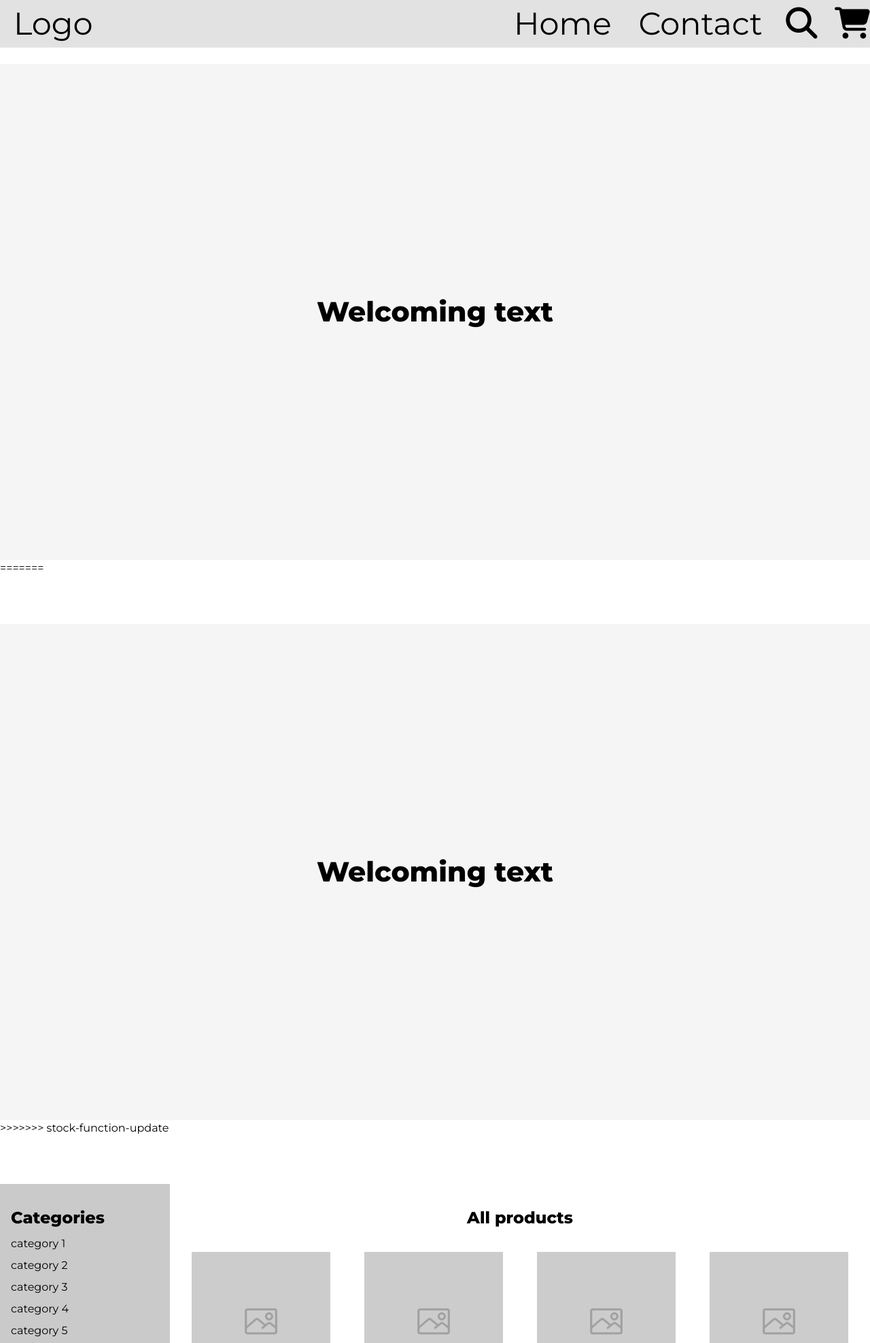
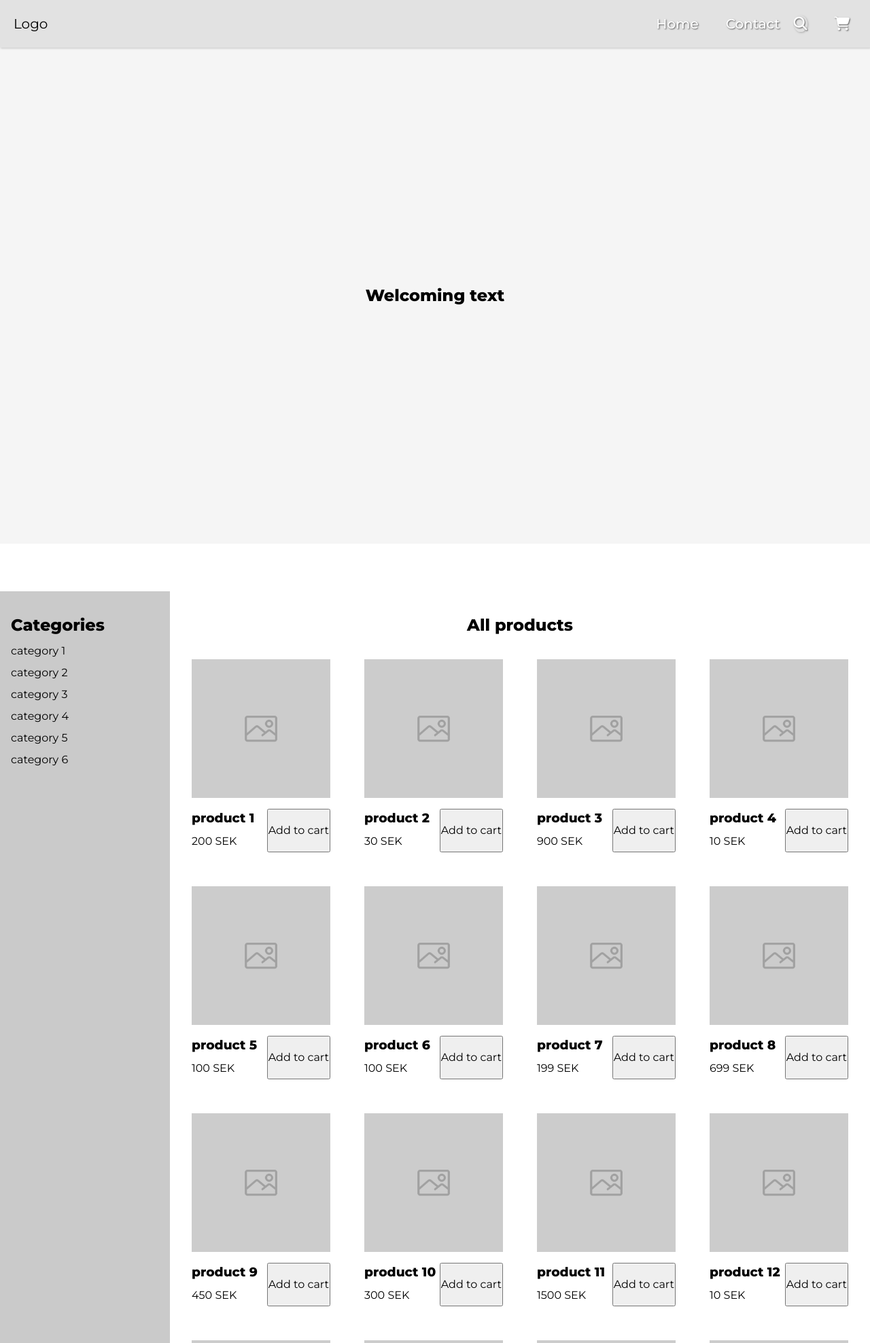
Before and after one commit to G03-Fend19/webshop, a PHP site: page / in a window 1280 px wide. Shown: the top 1976 px of the page at 68% size. Run offline with PHP 8.4, Linux system fonts and the light colour scheme; data comes from the database, SQL or seed files in the repository; a stand-in replaces the project's code that opens the database connection; some libraries are stand-ins or nearby versions.

Commit message:
Styling nav at startpage

```diff
--- a/assets/header.php
+++ b/assets/header.php
@@ -12,46 +12,19 @@
 <body>
 
 
-<<<<<<< HEAD
-<header class="header">
-  <nav class="fixed">
-    <div class="header__logo">Logo</div>
-    <ul class="header__nav">
-      <li class="header__nav__item"><a class="header__nav__item__a header__nav__item__home" href="">Home</a></li>
-      <li class="header__nav__item"><a class="header__nav__item__a header__nav__item__contact" href=""><i
-            class="fas fa-phone"></i></a></li>
-      <li class="header__nav__item"><a id="contact-desktop" class="header__nav__item__a header__nav__item__contact2"
-          href="">Contact</a></li>
-      <li class="header__nav__item">
-        <form class="header__nav__item__searchform" name="search_form" action="search.php#main"
-              onsubmit="return validateSearchForm()" method="GET">
-          <input class="header__nav__item__searchbar hidden" placeholder="search..." type="text" name="search">
-        </input>
-        <button class="header__nav__item__searchBtn search hidden">Go</button>
-        </form>
-      </li>
-      <li class="header__nav__item"><a class="header__nav__item__a header__nav__item__search"><i
-            class="fas fa-search"></i></a></li>
-      <li class="header__nav__item"><a class="header__nav__item__a header__nav__item__cart" href=""><i
-            class="fas fa-shopping-cart"></i></a></li>
-    </ul>
-  </nav>
-  <section class="header__hero">
-    <h1>Welcoming text</h1>
-  </section>
-</header>
-=======
   <header class="header">
     <nav class="fixed">
-      <div class="header__logo">Logo</div>
+      <div class="header__logo"><a href="index.php">Logo</a></div>
       <ul class="header__nav">
-        <li class="header__nav__item"><a class="header__nav__item__a header__nav__item__home" href="">Home</a></li>
+        <li class="header__nav__item"><a class="header__nav__item__a header__nav__item__home" href="index.php">Home</a>
+        </li>
         <li class="header__nav__item"><a class="header__nav__item__a header__nav__item__contact" href=""><i
               class="fas fa-phone"></i></a></li>
         <li class="header__nav__item"><a id="contact-desktop" class="header__nav__item__a header__nav__item__contact2"
             href="">Contact</a></li>
         <li class="header__nav__item">
-          <form class="header__nav__item__searchform" action="search.php#main" method="GET">
+          <form class="header__nav__item__searchform" name="search_form" action="search.php#main"
+            onsubmit="return validateSearchForm()" method="GET">
             <input class="header__nav__item__searchbar hidden" placeholder="search..." type="text" name="search">
             </input>
             <button class="header__nav__item__searchBtn search hidden">Go</button>
@@ -67,7 +40,6 @@
       <h1>Welcoming text</h1>
     </section>
   </header>
->>>>>>> stock-function-update
 
   <script>
   (() => {
--- /dev/null
+++ b/styles/partials/_extends.scss
@@ -0,0 +1,26 @@
+%boxShadowSection {
+  padding: 1em;
+  background: white;
+  box-shadow: 1px 1px 3px rgb(212, 212, 212);
+}
+
+%linkStyle {
+  font-weight: 500;
+  color: white;
+  text-shadow: 1px 1px 2px rgb(92, 92, 92);
+  font-size: 20px;
+  text-decoration: none;
+}
+
+//search-and-contact creates circles around
+// search and contact icons.
+%search-and-contact {
+  height: 60px;
+  width: 60px;
+  border-radius: 50%;
+  background-color: rgb(226, 226, 226);
+  display: flex;
+  justify-content: center;
+  align-items: center;
+  box-shadow: 1px 1px 3px rgb(168, 168, 168);
+}
--- a/styles/partials/_header.scss
+++ b/styles/partials/_header.scss
@@ -8,6 +8,7 @@
   display: flex;
   justify-content: center;
   align-items: center;
+  box-shadow: 1px 1px 3px rgb(168, 168, 168);
 }
 
 .header {
@@ -15,11 +16,9 @@
   justify-content: space-around;
   align-items: center;
   grid-template: auto 1fr / 1fr;
-  font-size: 1.7em;
   width: 100vw;
 
   nav {
-    font-size: 1.7em;
     position: fixed;
     top: 0;
     z-index: 10;
@@ -28,6 +27,8 @@
     height: 70px;
     align-items: center;
     background-color: rgb(226, 226, 226);
+    font-size: 20px;
+    box-shadow: 1px 1px 3px rgb(194, 194, 194);
   }
 
   &__logo {
@@ -39,15 +40,13 @@
   &__nav {
     list-style-type: none;
     margin-right: 20px;
-
     display: flex;
 
     &__item {
       margin-left: 20px;
 
       a {
-        text-decoration: none;
-        color: black;
+        @extend %linkStyle;
 
         @media (min-width: 800px) {
           display: inline;
@@ -63,7 +62,8 @@
         @extend .search-and-contact;
         position: fixed;
         margin-top: 75vh;
-        right: 11%;
+        right: 1em;
+
         i {
           @media (min-width: 800px) {
             display: none;
@@ -76,31 +76,39 @@
 
         position: fixed;
         margin-top: 85vh;
-        right: 12%;
+        right: 1em;
 
         &:hover {
           cursor: pointer;
         }
       }
+
       &__searchform {
         @media (max-width: 800px) {
           position: fixed;
-          margin-top: 86vh;
-          right: 28%;
+          margin-top: 87vh;
+          right: 5em;
         }
       }
+
       &__searchbar {
         height: 20px;
         border-radius: 6px;
         border: 1px solid rgb(80, 80, 80);
       }
+
       &__searchBtn {
         height: 24px;
         border-radius: 6px;
         border: 1px solid rgb(80, 80, 80);
+
         @media (min-width: 800px) {
           display: none;
         }
+      }
+
+      &__cart {
+        margin-right: 1.5em;
       }
     }
   }
@@ -122,10 +130,12 @@
 .hidden {
   display: none;
 }
+
 .fixed {
   position: fixed;
   top: 0;
 }
+
 #contact-desktop {
   @media (max-width: 800px) {
     display: none;
--- a/styles/partials/_reset.scss
+++ b/styles/partials/_reset.scss
@@ -45,9 +45,9 @@ ol[class] {
 }
 
 /* A elements that don't have a class get default styles */
-a:not([class]) {
-  text-decoration-skip-ink: auto;
-}
+// a:not([class]) {
+//   text-decoration-skip-ink: auto;
+// }
 
 /* Make images easier to work with */
 img {
--- a/styles/style.css
+++ b/styles/style.css
@@ -1,4 +1,12 @@
 @import url("https://fonts.googleapis.com/css2?family=Montserrat:wght@300;400;500;800&display=swap");
+.header__nav__item a {
+  font-weight: 500;
+  color: white;
+  text-shadow: 1px 1px 2px #5c5c5c;
+  font-size: 20px;
+  text-decoration: none;
+}
+
 /* Box sizing rules */
 *,
 *::before,
@@ -47,10 +55,6 @@ ol[class] {
 }
 
 /* A elements that don't have a class get default styles */
-a:not([class]) {
-  text-decoration-skip-ink: auto;
-}
-
 /* Make images easier to work with */
 img {
   max-width: 100%;
@@ -124,6 +128,8 @@ a {
   -webkit-box-align: center;
       -ms-flex-align: center;
           align-items: center;
+  -webkit-box-shadow: 1px 1px 3px #a8a8a8;
+          box-shadow: 1px 1px 3px #a8a8a8;
 }
 
 .header {
@@ -137,12 +143,10 @@ a {
   -ms-grid-rows: auto 1fr;
   -ms-grid-columns: 1fr;
       grid-template: auto 1fr / 1fr;
-  font-size: 1.7em;
   width: 100vw;
 }
 
 .header nav {
-  font-size: 1.7em;
   position: fixed;
   top: 0;
   z-index: 10;
@@ -155,6 +159,9 @@ a {
       -ms-flex-align: center;
           align-items: center;
   background-color: #e2e2e2;
+  font-size: 20px;
+  -webkit-box-shadow: 1px 1px 3px #c2c2c2;
+          box-shadow: 1px 1px 3px #c2c2c2;
 }
 
 .header__logo {
@@ -177,11 +184,6 @@ a {
   margin-left: 20px;
 }
 
-.header__nav__item a {
-  text-decoration: none;
-  color: black;
-}
-
 @media (min-width: 800px) {
   .header__nav__item a {
     display: inline;
@@ -196,7 +198,7 @@ a {
 .header__nav__item__contact {
   position: fixed;
   margin-top: 75vh;
-  right: 11%;
+  right: 1em;
 }
 
 @media (min-width: 800px) {
@@ -208,7 +210,7 @@ a {
 .header__nav__item__search {
   position: fixed;
   margin-top: 85vh;
-  right: 12%;
+  right: 1em;
 }
 
 .header__nav__item__search:hover {
@@ -218,8 +220,8 @@ a {
 @media (max-width: 800px) {
   .header__nav__item__searchform {
     position: fixed;
-    margin-top: 86vh;
-    right: 28%;
+    margin-top: 87vh;
+    right: 5em;
   }
 }
 
@@ -239,6 +241,10 @@ a {
   .header__nav__item__searchBtn {
     display: none;
   }
+}
+
+.header__nav__item__cart {
+  margin-right: 1.5em;
 }
 
 .header__hero {
--- a/styles/style.scss
+++ b/styles/style.scss
@@ -1,4 +1,5 @@
 @import url('https://fonts.googleapis.com/css2?family=Montserrat:wght@300;400;500;800&display=swap');
+@import "./partials/extends";
 @import "./partials/reset";
 @import "./partials/main";
 @import "./partials/header";
```
Also changed, not shown: 1 other file.
